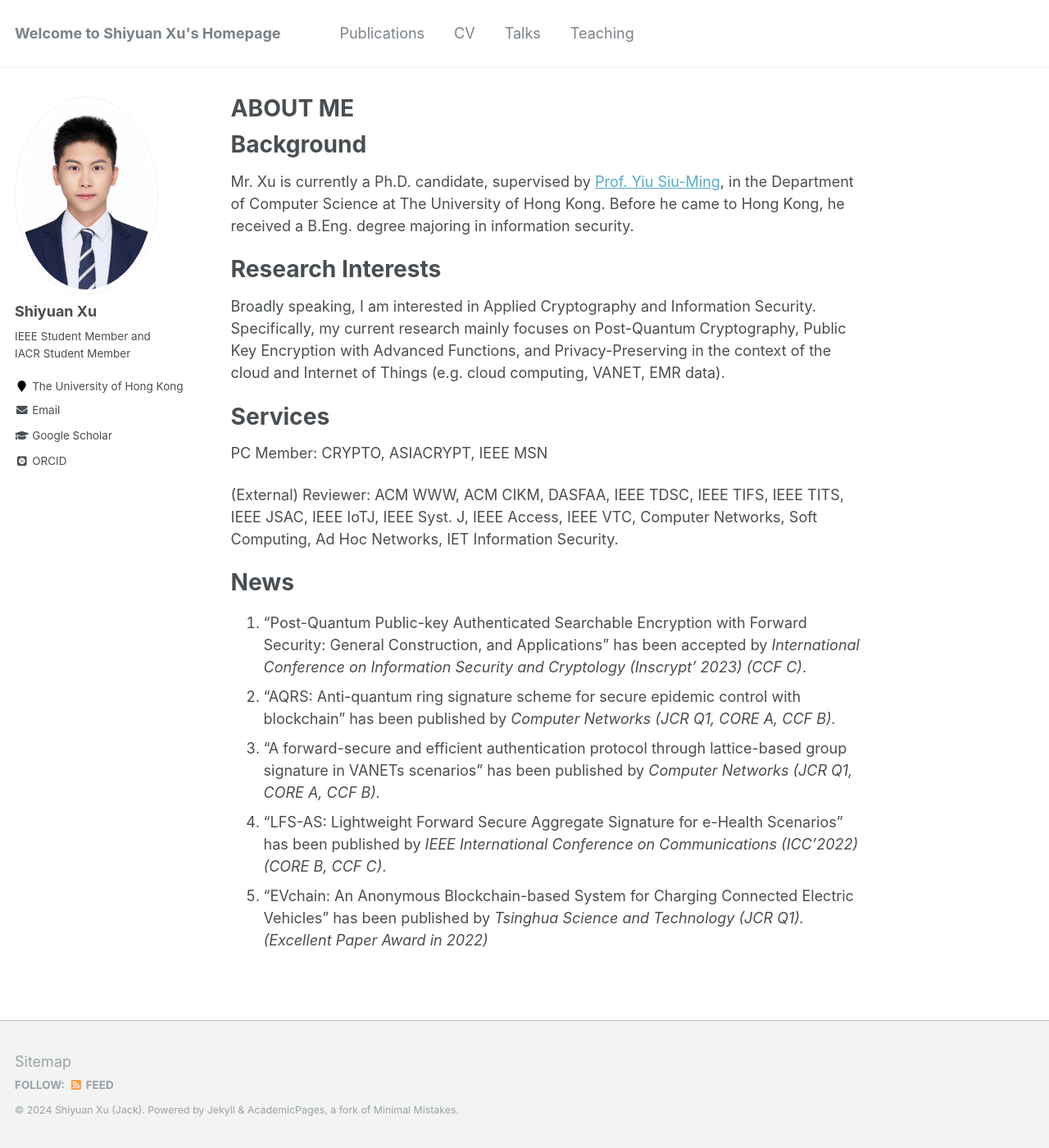
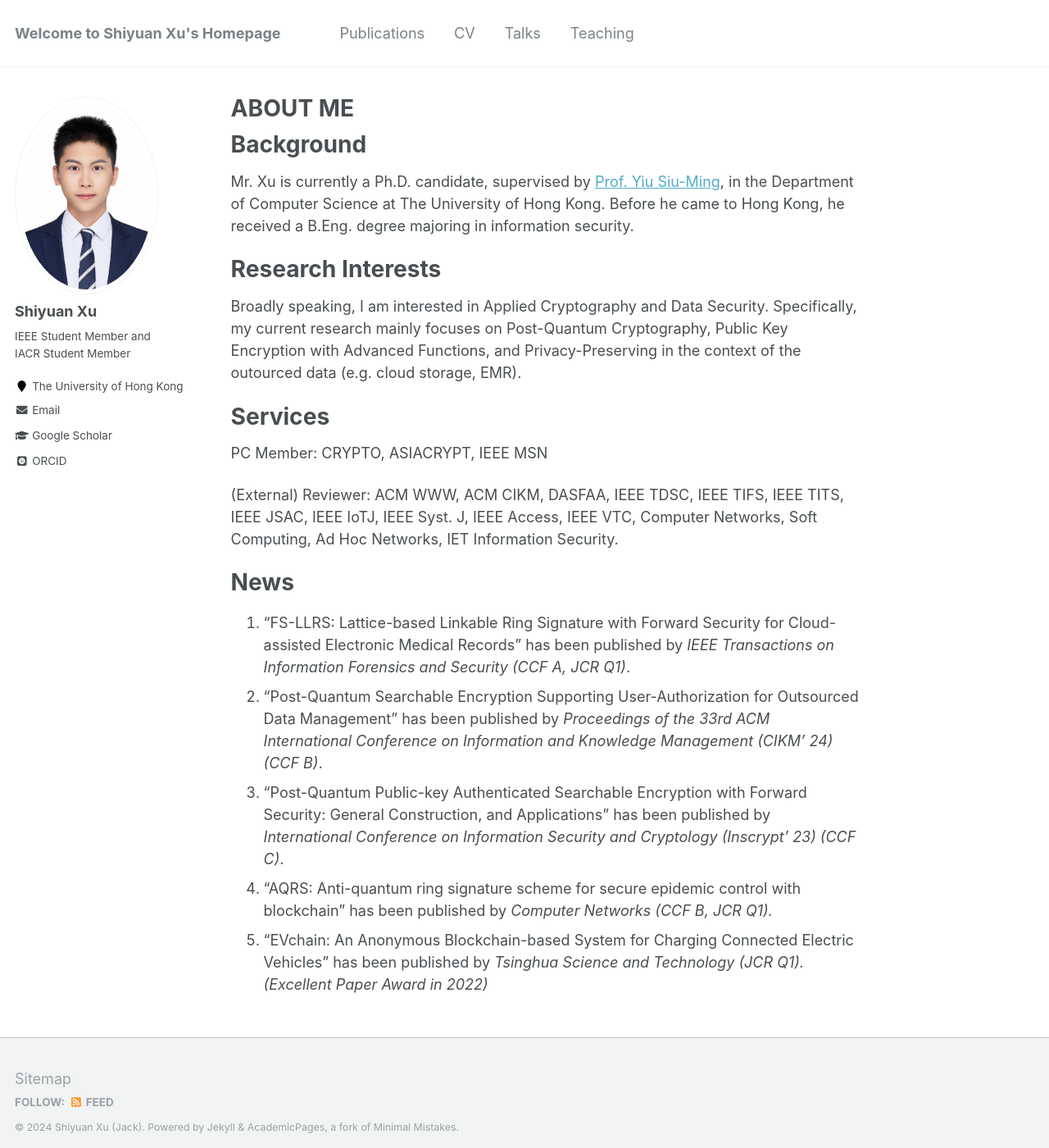
Before and after one commit to shiyuanjack/shiyuanjack.github.io, a Jekyll site: the page built from _pages/about.md, in a window 1280 px wide and 1400 px high. Shown: the whole window at 82% size. Built offline with Jekyll 4.4.1, drawn with Linux system fonts in a browser that asks for light colours; some web fonts are replaced.

Commit message:
about.md

```diff
--- a/_pages/about.md
+++ b/_pages/about.md
@@ -15,7 +15,7 @@ Mr. Xu is currently a Ph.D. candidate, supervised by [Prof. Yiu Siu-Ming](https:
 
 Research Interests
 ======
-Broadly speaking, I am interested in Applied Cryptography and Information Security. Specifically, my current research mainly focuses on Post-Quantum Cryptography, Public Key Encryption with Advanced Functions, and Privacy-Preserving in the context of the cloud and Internet of Things (e.g. cloud computing, VANET, EMR data).
+Broadly speaking, I am interested in Applied Cryptography and Data Security. Specifically, my current research mainly focuses on Post-Quantum Cryptography, Public Key Encryption with Advanced Functions, and Privacy-Preserving in the context of the outourced data (e.g. cloud storage, EMR).
 
 Services
 ======
@@ -25,8 +25,8 @@ PC Member: CRYPTO, ASIACRYPT, IEEE MSN
 
 News
 ======
-1. "Post-Quantum Public-key Authenticated Searchable Encryption with Forward Security: General Construction, and Applications" has been accepted by *International Conference on Information Security and Cryptology (Inscrypt' 2023) (CCF C)*.
-2. "AQRS: Anti-quantum ring signature scheme for secure epidemic control with blockchain" has been published by *Computer Networks* *(JCR Q1, CORE A, CCF B).*
-3. "A forward-secure and efficient authentication protocol through lattice-based group signature in VANETs scenarios" has been published by *Computer Networks* *(JCR Q1, CORE A, CCF B).*
-4. "LFS-AS: Lightweight Forward Secure Aggregate Signature for e-Health Scenarios" has been published by *IEEE International Conference on Communications (ICC'2022) (CORE B, CCF C)*.
+1. "FS-LLRS: Lattice-based Linkable Ring Signature with Forward Security for Cloud-assisted Electronic Medical Records" has been published by *IEEE Transactions on Information Forensics and Security (CCF A, JCR Q1)*.
+2. "Post-Quantum Searchable Encryption Supporting User-Authorization for Outsourced Data Management" has been published by *Proceedings of the 33rd ACM International Conference on Information and Knowledge Management (CIKM' 24) (CCF B)*.
+3. "Post-Quantum Public-key Authenticated Searchable Encryption with Forward Security: General Construction, and Applications" has been published by *International Conference on Information Security and Cryptology (Inscrypt' 23) (CCF C)*.
+4. "AQRS: Anti-quantum ring signature scheme for secure epidemic control with blockchain" has been published by *Computer Networks* *(CCF B, JCR Q1).*
 5. "EVchain: An Anonymous Blockchain-based System for Charging Connected Electric Vehicles" has been published by *Tsinghua Science and Technology (JCR Q1).* *(Excellent Paper Award in 2022)*
```
